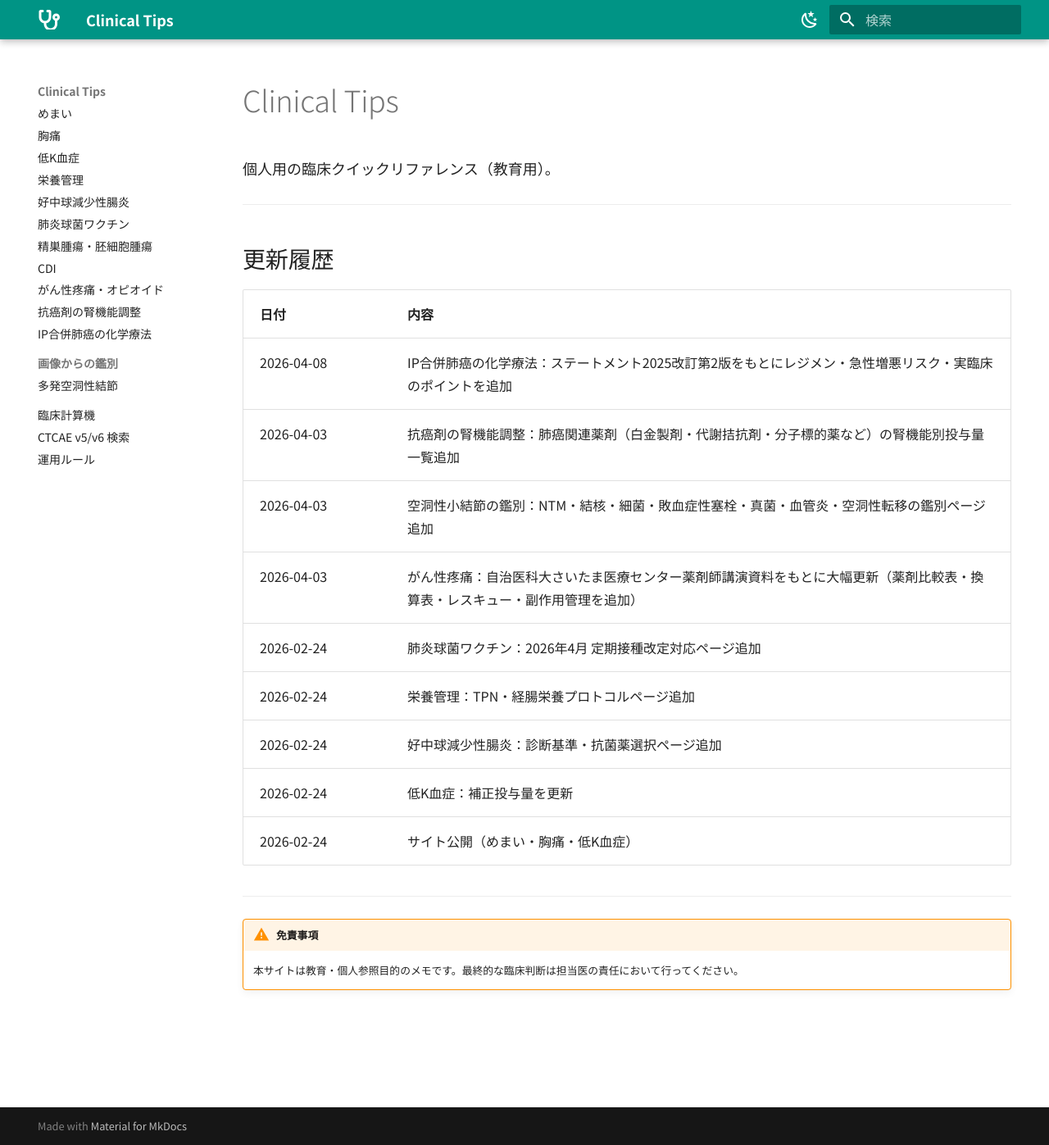
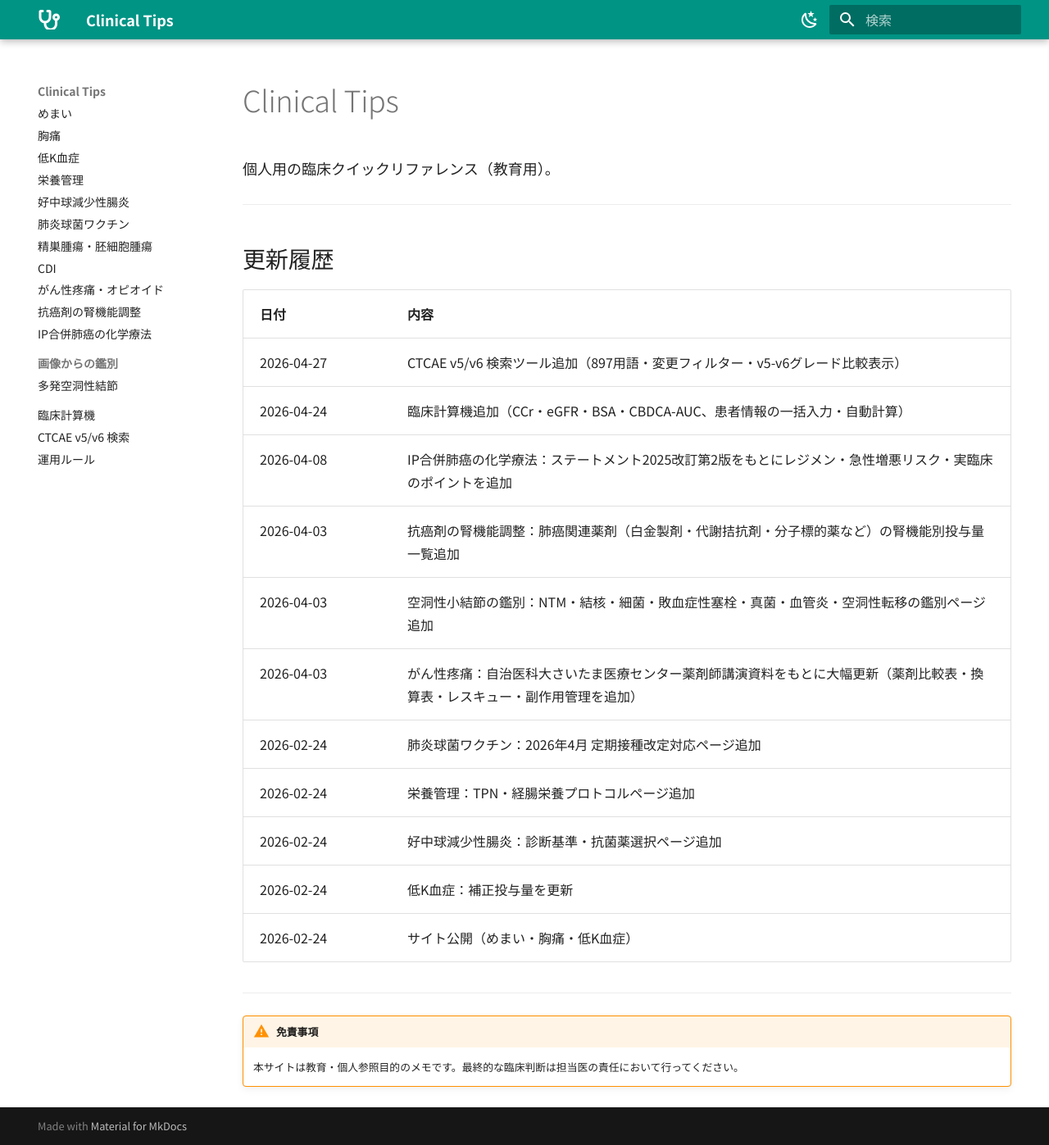
Before and after one commit to hsyn0917/clinical-tips, an MkDocs documentation site: the page built from docs/index.md, in a window 1280 px wide and 1397 px high. Shown: the whole window at 82% size. Built offline with MkDocs 1.6.1 and Material for MkDocs 9.7.7, drawn with Linux system fonts in a browser that asks for light colours.

Commit message:
Update 更新履歴: 臨床計算機・CTCAE検索ツール追加分
Co-Authored-By: Claude Sonnet 4.6 <noreply@anthropic.com>

```diff
--- a/docs/index.md
+++ b/docs/index.md
@@ -8,6 +8,8 @@
 
 | 日付 | 内容 |
 |------|------|
+| 2026-04-27 | CTCAE v5/v6 検索ツール追加（897用語・変更フィルター・v5-v6グレード比較表示） |
+| 2026-04-24 | 臨床計算機追加（CCr・eGFR・BSA・CBDCA-AUC、患者情報の一括入力・自動計算） |
 | 2026-04-08 | IP合併肺癌の化学療法：ステートメント2025改訂第2版をもとにレジメン・急性増悪リスク・実臨床のポイントを追加 |
 | 2026-04-03 | 抗癌剤の腎機能調整：肺癌関連薬剤（白金製剤・代謝拮抗剤・分子標的薬など）の腎機能別投与量一覧追加 |
 | 2026-04-03 | 空洞性小結節の鑑別：NTM・結核・細菌・敗血症性塞栓・真菌・血管炎・空洞性転移の鑑別ページ追加 |
```
